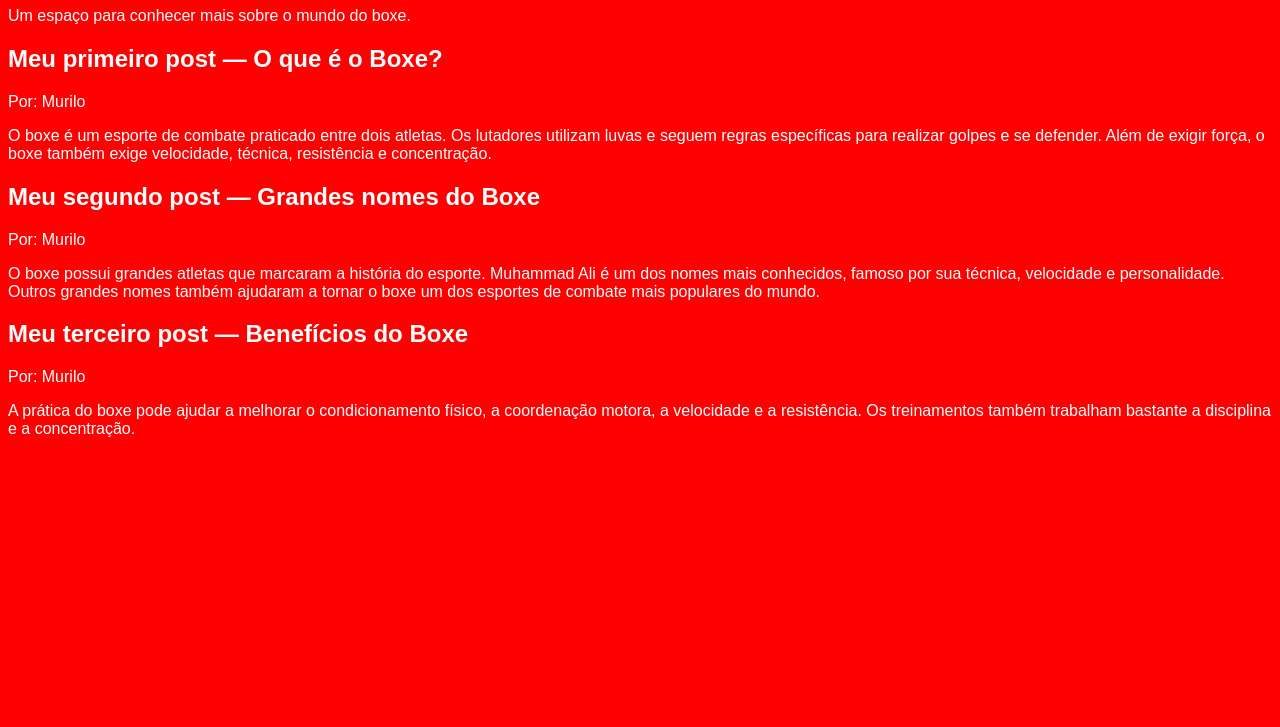
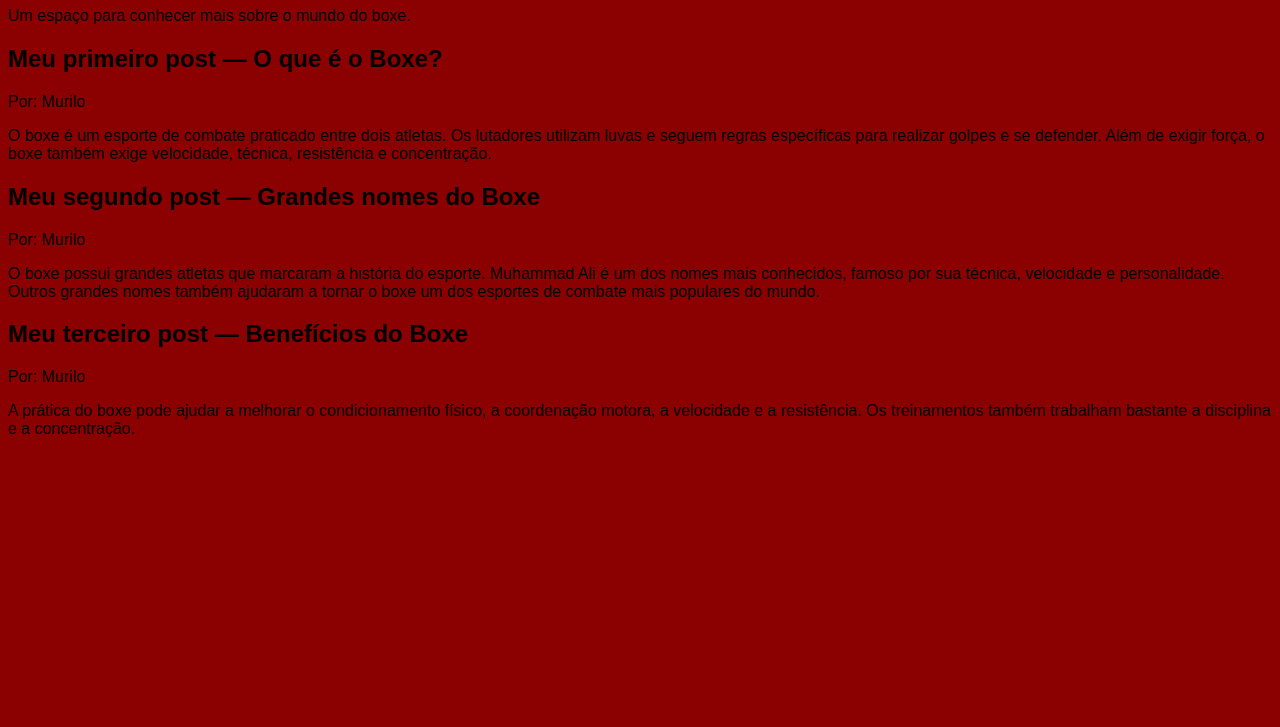
Before and after one commit to murilo1murilo1sahur/murilo1murilo1sahur-pagina-web, a plain HTML site: page index.html in a window 1280 px wide. Shown: the part 73-800 px from the top of the page. Drawn offline with Linux system fonts and the light colour scheme.

Commit message:
Update index.html

```diff
--- a/index.html
+++ b/index.html
@@ -7,9 +7,9 @@
 
     <style>
         body {
-            background-color: red; /* Define o fundo como vermelho */
-            color: white;          /* Define a cor da letra como branca */
-            font-family: Arial, sans-serif; /* Deixa a fonte mais limpa e moderna */
+            background-color: darkred; /* Define o fundo como vermelho escuro */
+            color: black;              /* Define a cor da letra como preta */
+            font-family: Arial, sans-serif;
         }
     </style>
 </head>
@@ -55,6 +55,3 @@
 
 </body>
 </html>
-
-
-</html>
```
